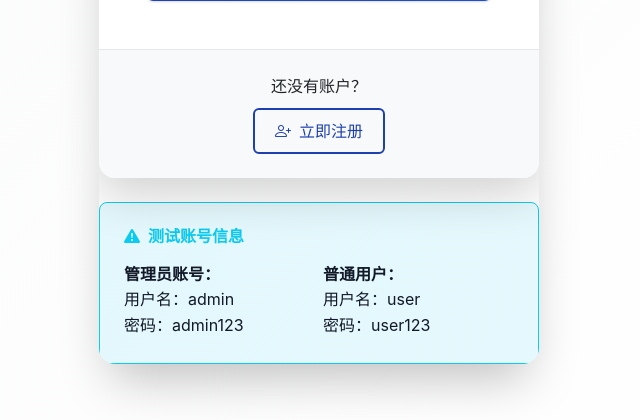
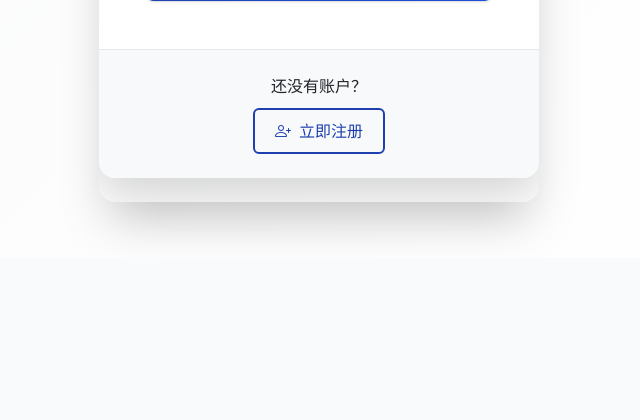
Before and after one commit to qianqianjie-999/procurement_v1.0, a Flask app: page /auth/login in a window 1280 px wide. Shown: the part 604-1024 px from the top of the page, without its empty margins (321-961 px from the left). After the commit the page ends 837 px from the top, so only its background shows below. Run offline with Flask 3, Linux system fonts and the light colour scheme; some libraries are stand-ins or nearby versions; some web fonts are replaced.

Commit message:
chore: 移除登录页测试账号信息

```diff
--- a/app/templates/auth/login_enhanced.html
+++ b/app/templates/auth/login_enhanced.html
@@ -66,25 +66,6 @@
                 </a>
             </div>
         </div>
-
-        <!-- 测试账号信息 -->
-        <div class="mt-4 p-4 bg-info bg-opacity-10 border border-info rounded-3">
-            <h6 class="text-info mb-3">
-                <i class="bi bi-exclamation-triangle-fill me-2"></i>测试账号信息
-            </h6>
-            <div class="row g-2">
-                <div class="col-6">
-                    <strong>管理员账号：</strong><br>
-                    用户名：admin<br>
-                    密码：admin123
-                </div>
-                <div class="col-6">
-                    <strong>普通用户：</strong><br>
-                    用户名：user<br>
-                    密码：user123
-                </div>
-            </div>
-        </div>
     </div>
 </div>
 
```
Also changed, not shown: 2 other files.
